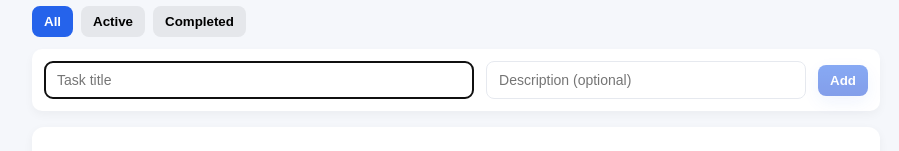
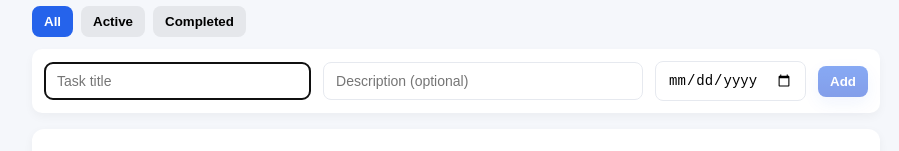
Before and after one commit to legion0069/student-productivity-app, a React (Create React App) app in the folder frontend/: page / in a window 1280 px wide. Shown: the part 137-288 px from the top of the page, without its empty margins (184-1083 px from the left). Built offline with nearby package versions, Linux system fonts and the light colour scheme; no server answers.

Commit message:
ft.frontend : added due date input to TaskInput

```diff
--- a/frontend/src/components/TaskInput.js
+++ b/frontend/src/components/TaskInput.js
@@ -3,6 +3,7 @@ import React, { useState, useRef, useEffect } from "react";
 export default function TaskInput({ onAdd }) {
   const [title, setTitle] = useState("");
   const [description, setDescription] = useState("");
+  const [dueDate, setDueDate] = useState("");
   const titleRef = useRef(null);
 
   useEffect(() => {
@@ -15,9 +16,14 @@ export default function TaskInput({ onAdd }) {
       alert("Title is required");
       return;
     }
-    await onAdd({ title: title.trim(), description: description.trim() });
+    await onAdd({
+      title: title.trim(),
+      description: description.trim(),
+      dueDate: dueDate || null
+    });
     setTitle("");
     setDescription("");
+    setDueDate("");
     if (titleRef.current) titleRef.current.focus();
   };
 
@@ -36,6 +42,13 @@ export default function TaskInput({ onAdd }) {
         value={description}
         onChange={(e) => setDescription(e.target.value)}
       />
+      <input
+        className="input date-input"
+        type="date"
+        value={dueDate || ""}
+        onChange={(e) => setDueDate(e.target.value)}
+        title="Due date (optional)"
+      />
       <button className="btn primary" type="submit" disabled={!title.trim()}>
         Add
       </button>
```
